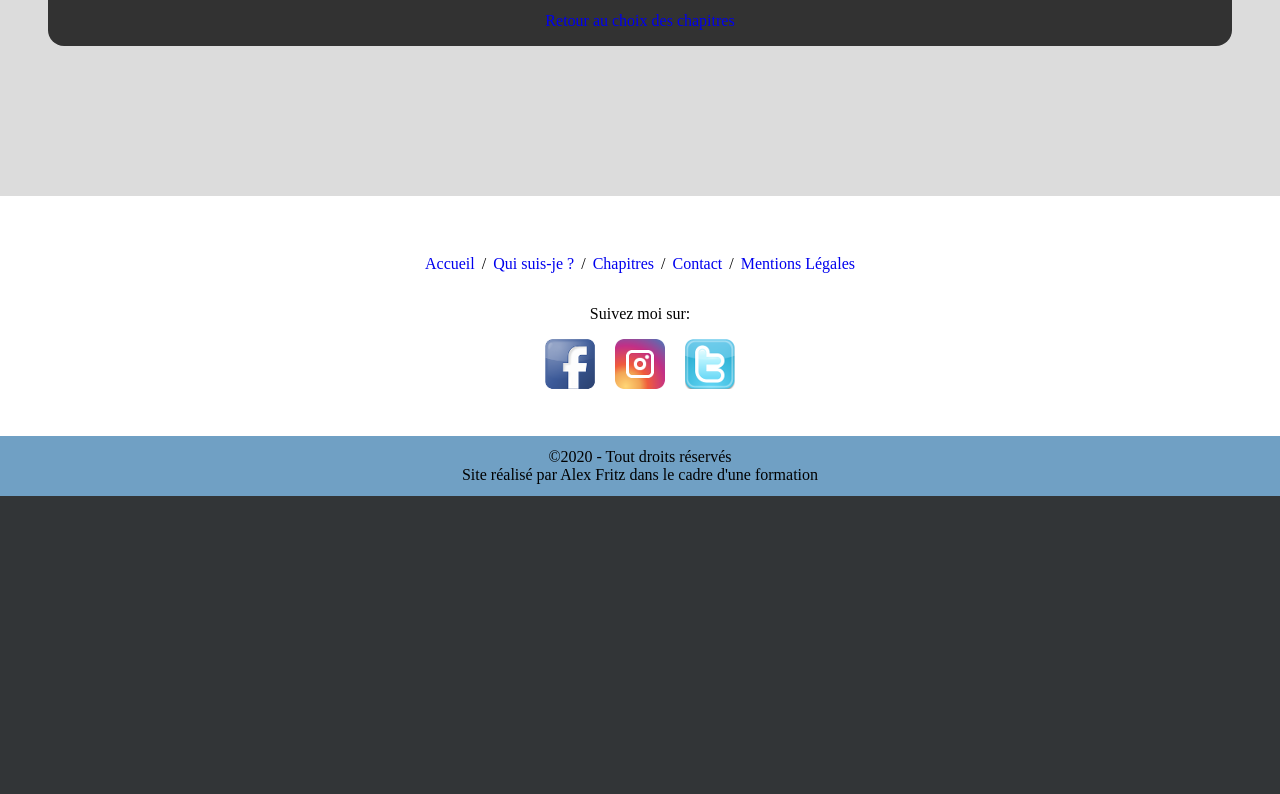
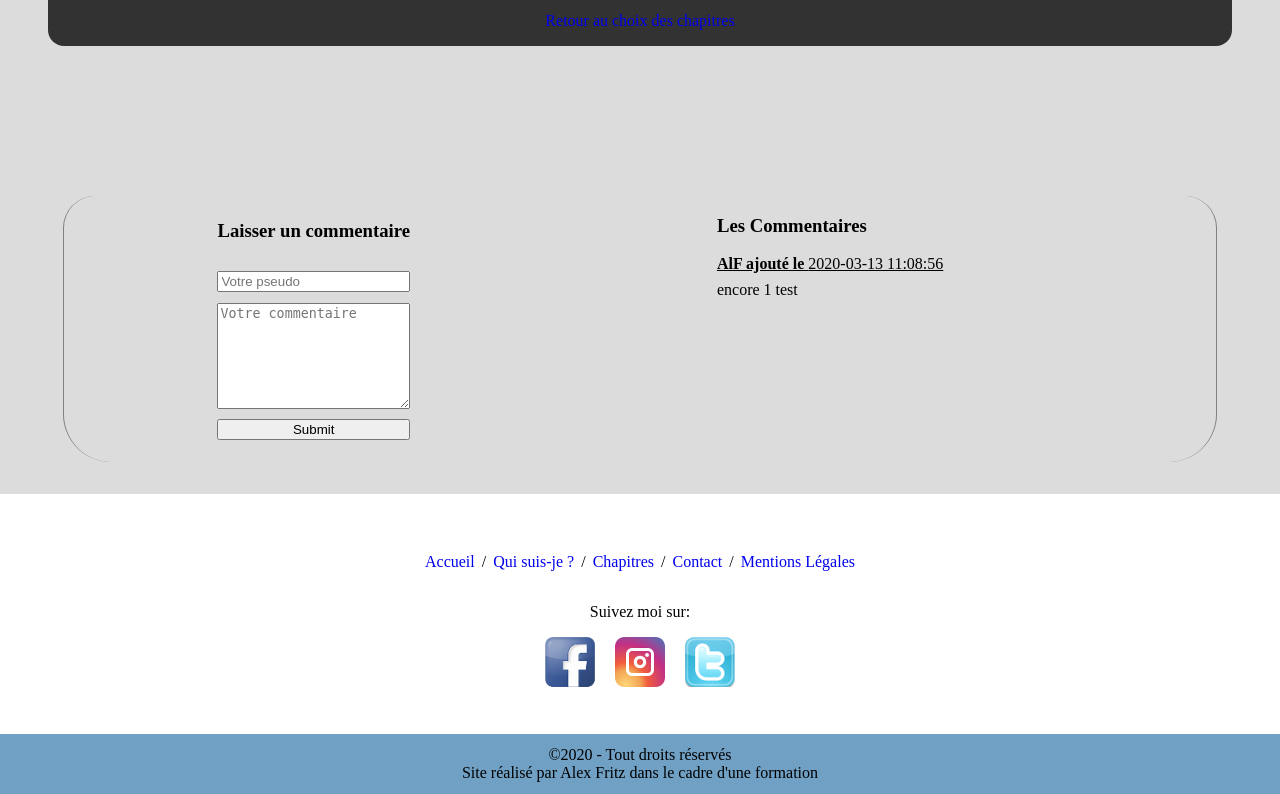
Before and after one commit to AlF067/projetOpenclassroomsPHP, a PHP site: page /controleur/chapitresChoisis.php?idChapitre=3 in a window 1280 px wide. Shown: the part 1905-2699 px from the top of the page. Before the commit the page ends 2401 px from the top, so only its background shows below. Run offline with PHP 8.4, Linux system fonts and the light colour scheme; data comes from the database, SQL or seed files in the repository.

Commit message:
mise a jour transformation POO(commentaires)

```diff
--- a/controleur/chapitresChoisis.php
+++ b/controleur/chapitresChoisis.php
@@ -1,8 +1,10 @@
 <?php
 require "../modele/Chapters.php";
+require "../modele/Commentaires.php";
 require "../modele/Manager.php";
 $manager = new Manager;
 $chapitreChoisis = $manager->chaptre($_GET["idChapitre"]);
+
 
 
 require "../vue/vueChapitresChoisis.php";
--- /dev/null
+++ b/modele/Commentaires.php
@@ -0,0 +1,99 @@
+<?php
+
+class Commentaires
+{
+    private $_id;
+    private $_idChapitre;
+    private $_pseudo;
+    private $_commentaire;
+    private $_dateHeure;
+
+
+    public function __construct($donnees)
+    {
+        $this->hydrate($donnees);
+    }
+
+    public function hydrate(array $donnees)
+    {
+
+        foreach ($donnees as $key => $value) {
+            $method = 'set' . ucfirst($key);
+            if (method_exists($this, $method)) {
+                $this->$method($value);
+            }
+        }
+    }
+
+     // Liste des getters
+
+     public function id()
+     {
+         return $this->_id;
+     }
+
+     public function idChapitre()
+     {
+         return $this->_idChapitre;
+     }
+
+     public function pseudo()
+     {
+         return $this->_pseudo;
+     }
+
+     public function commentaire()
+     {
+         return $this->_commentaire;
+     }
+
+     public function dateHeure()
+     {
+         return $this->_dateHeure;
+     }
+
+
+     // Liste des setters
+
+     public function setId($id)
+     {
+
+         $id = (int) $id;
+
+         if ($id > 0) {
+             $this->_id = $id;
+         }
+     }
+     public function setIdChapitre($idChapitre)
+     {
+         $idChapitre = (int) $idChapitre;
+
+
+         if ($idChapitre > 0) {
+             $this->_idChapitre = $idChapitre;
+         }
+     }
+
+     public function setPseudo($pseudo)
+     {
+         if (is_string($pseudo)) {
+             $this->_pseudo = $pseudo;
+         }
+     }
+
+     public function setCommentaire($commentaire)
+     {
+         if (is_string($commentaire)) {
+             $this->_commentaire = $commentaire;
+         }
+     }
+
+     public function setDateHeure($dateHeure)
+     {
+         if (is_string($dateHeure)) {
+             $this->_dateHeure = $dateHeure;
+         }
+     }
+
+
+}
--- a/modele/Manager.php
+++ b/modele/Manager.php
@@ -22,6 +22,7 @@ class Manager
     }
   }
 
+    /* PARIE CHAPITRES */
 
   public function addChaptre(Chapters $objet)
   {
@@ -72,4 +73,110 @@ class Manager
     return $maxChapters;
 
   }
+
+
+  /* PARIE COMMENTAIRES */
+
+  public function commentairesAll($idChapitre, $limitMin)
+		{
+      /*
+			if (isset($_GET["limitMin"])) {
+				$limitMin = $_GET["limitMin"];
+			} else {
+				$limitMin = 0;
+			}
+			if (isset($_POST["idChapitre"])) {
+				$idChapitre = $_POST["idChapitre"];
+			} else {
+				$idChapitre = $_GET["idChapitre"];
+			}
+*/
+
+			$commentaires = $this->_bdd->prepare('SELECT * FROM chapitres INNER JOIN commentaires  ON commentaires.idChapitre = chapitres.idChapitre WHERE commentaires.idChapitre = :idChapitre ORDER BY commentaires.dateHeure DESC LIMIT :limitMin , 5 ');
+			$commentaires->bindValue(':idChapitre', $idChapitre, PDO::PARAM_INT);
+			$commentaires->bindValue(':limitMin', $limitMin, PDO::PARAM_INT);
+
+      $commentaires->execute() or die(print_r($commentaires->errorInfo(), TRUE));
+
+      while ($donnees = $commentaires->fetch()) {
+        $commentaire[] = new Commentaires($donnees);
+      }
+			return $commentaire;
+		}
+
+		public function ajoutCommentaires()
+		{
+
+			$ajoutCommentaires = $this->_bdd->prepare("INSERT INTO `commentaires`(`idChapitre`, `pseudo`, `commentaire`, `dateHeure`) VALUES (:idChapitre, :pseudo, :commentaire, NOW())");
+			$ajoutCommentaires->execute(array(
+				'idChapitre' => $_POST["idChapitre"],
+				'pseudo' => $_POST["pseudo"],
+				'commentaire' => $_POST["commentaire"]
+
+			));
+			return $ajoutCommentaires;
+		}
+
+		public function maxCommentaires()
+		{
+			if (isset($_POST["idChapitre"])) {
+				$idChapitre = $_POST["idChapitre"];
+			} else {
+				$idChapitre = $_GET["idChapitre"];
+			}
+
+			$req = $this->_bdd->prepare("SELECT * FROM `commentaires` WHERE idChapitre = :idChapitre ORDER BY id DESC ");
+			$req->execute(array('idChapitre' => $idChapitre));
+			$maxCommentaires = 0;
+			while ($donnees = $req->fetch()) {
+				$maxCommentaires++;
+			}
+			return $maxCommentaires;
+		}
+/*
+		public function maxCommentairesSignaler()
+		{
+			if (isset($_POST["idChapitre"])) {
+				$idChapitre = $_POST["idChapitre"];
+			} else {
+				$idChapitre = $_GET["idChapitre"];
+			}
+
+			$req = $this->_bdd->prepare("SELECT * FROM `commentaires` WHERE idChapitre = :idChapitre && signalement = true ORDER BY id DESC ");
+			$req->execute(array('idChapitre' => $idChapitre));
+			$maxCommentairesSignaler = 0;
+			while ($donnees = $req->fetch()) {
+				$maxCommentairesSignaler++;
+			}
+			return $maxCommentairesSignaler;
+		}
+
+		public function supprimerCommentaire()
+		{
+
+			$supprimerCommentaire = $this->_bdd->prepare("DELETE FROM `commentaires` WHERE `id`= :id");
+			$supprimerCommentaire->execute(array('id' => $_POST["id"]));
+
+			return $supprimerCommentaire;
+		}
+
+		public function signaler()
+		{
+
+			$signaler = $this->_bdd->prepare("UPDATE `commentaires` SET `signalement`= true,`dateSignalement`= NOW() WHERE `id`= :id");
+			$signaler->execute(array('id' => $_POST["id"]));
+
+			return $signaler;
+		}
+
+		public function supprimerSignalement()
+		{
+
+			$supprimerSignalement = $this->_bdd->prepare("UPDATE `commentaires` SET `signalement`= false,`dateSignalement`= NOW() WHERE `id`= :id");
+			$supprimerSignalement->execute(array('id' => $_POST["id"]));
+
+			return $supprimerSignalement;
+    }
+
+    */
 }
--- a/vue/vueChapitresChoisis.php
+++ b/vue/vueChapitresChoisis.php
@@ -12,10 +12,10 @@
 </div>
 
 
-<?php /* ?>
+
 <div id="rubriqueCommentaires">
     <div>
-        <form method="POST" action="../controleur/chapitresChoisis.php?id=8">
+        <form method="POST" action="../controleur/chapitresChoisis.php?id=<?php echo $chapitreChoisis['idChapitre'] ?>">
             <h3>Laisser un commentaire</h3>
             <input type="text" name="pseudo" placeholder="Votre pseudo">
             <textarea name="commentaire" placeholder="Votre commentaire"></textarea>
@@ -24,13 +24,26 @@
 
         </form>
     </div>
+
+
     <div id="commentaires">
+
         <h3>Les Commentaires</h3>
+    <?php
+        foreach ($manager->commentairesAll($_GET["idChapitre"], 0) as $obj)
+        {
+    ?>
+        <div>
+            <h4><?php echo $obj->pseudo() . " " . " ajouté le <span> " . $obj->dateHeure(). "</span>" ?></h4>
+            <p><?php echo $obj->commentaire() ?></p>
+        </div>
+
         <?php
-        $commentaires->commentairesAll(); #
+        }
+        ?>
+        </div>
 
-        ?>
-
+<?php /* ?>
         <div id="pages">
             <?php $i = 0;
             $limitMin = 0; ?>
@@ -47,10 +60,11 @@
         <?php $commentaires->closeCursor();  ?>
 
     </div>
+<?php */ ?>
 
-</div>
 
-<?php */ ?>
+
+
 
 
 <?php $contenu = ob_get_clean();  ?>
```
